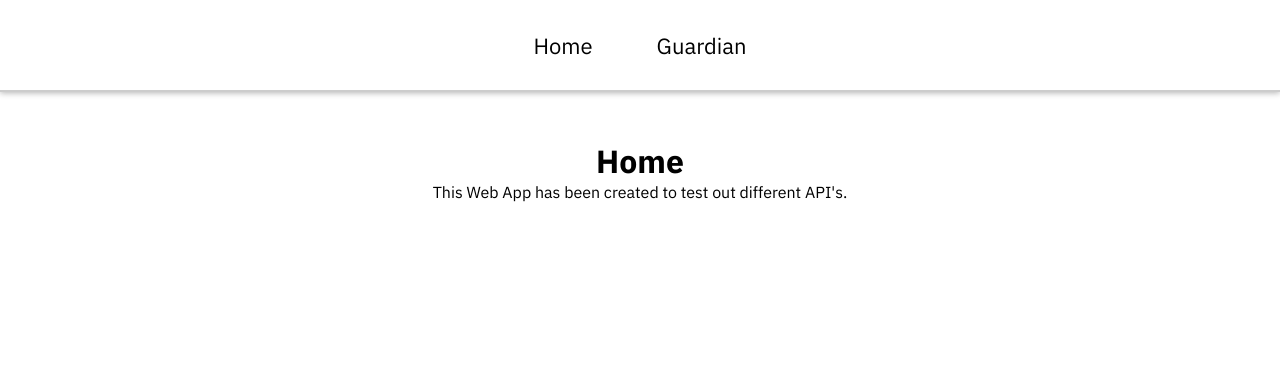
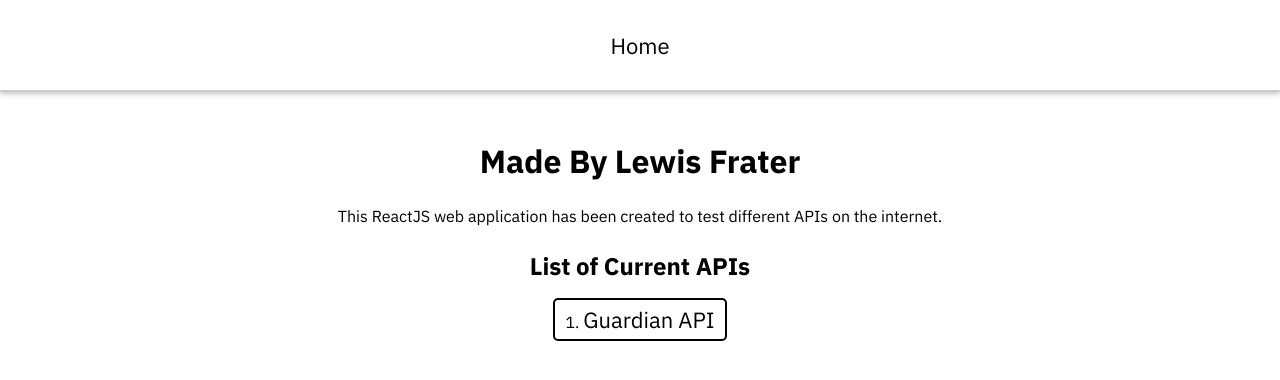
Before and after one commit to lewisf20/api-testing-grounds, a React (Create React App) app: page / in a window 1280 px wide. Shown: the top 380 px of the page. Built offline with nearby package versions, Linux system fonts and the light colour scheme.

Commit message:
Minor content adjustments- changed how to show the diff apis

```diff
--- a/src/App.js
+++ b/src/App.js
@@ -14,9 +14,6 @@ function App() {
 					<ul>
 						<li>
 							<Link to="/">Home</Link>
-						</li>
-						<li>
-							<Link to="/guardian">Guardian</Link>
 						</li>
 					</ul>
 				</nav>
--- a/src/layouts/GuardianContainer/GuardianContainer.js
+++ b/src/layouts/GuardianContainer/GuardianContainer.js
@@ -33,7 +33,10 @@ const GuardianContainer = (props) => {
 				(error) => {
 					console.err(error);
 				}
-			);
+			)
+			.catch((err) => {
+				console.error(err);
+			});
 	};
 	const handleKeyPress = (key) => {
 		if (key === 'Enter') {
@@ -70,7 +73,7 @@ const GuardianContainer = (props) => {
 		console.log('Guardian page didupdate');
 		//save in the callback to update so a page refresh
 		//does not save the response - only when the user
-		//goes back on the page it will be saved..
+		//presses back on the browser it will be saved..
 		return () => {
 			saveLocalResponse();
 		};
--- a/src/layouts/HomeContainer/HomeContainer.js
+++ b/src/layouts/HomeContainer/HomeContainer.js
@@ -1,11 +1,24 @@
 import React from 'react';
 import classes from './HomeContainer.module.css';
+import { Link } from 'react-router-dom';
 
 const HomeContainer = (props) => {
 	return (
 		<div className={classes.HomeContainer}>
-			<h1>Home</h1>
-			<p>This Web App has been created to test out different API's.</p>
+			<h1>Made By Lewis Frater</h1>
+			<p className={classes.projectDetail}>
+				This ReactJS web application has been created to test different APIs on
+				the internet.
+			</p>
+
+			<div>
+				<h2>List of Current APIs</h2>
+				<ul>
+					<li>
+						<Link to="/guardian">Guardian API</Link>
+					</li>
+				</ul>
+			</div>
 		</div>
 	);
 };
--- a/src/layouts/HomeContainer/HomeContainer.module.css
+++ b/src/layouts/HomeContainer/HomeContainer.module.css
@@ -1,3 +1,21 @@
 .HomeContainer {
 	margin: 3rem 0;
 }
+.projectDetail {
+	margin: 1.5rem 0;
+}
+
+.HomeContainer ul {
+	display: flex;
+	justify-content: center;
+
+	margin: 1rem 0;
+}
+
+.HomeContainer li {
+	list-style: decimal;
+	list-style-position: inside;
+	border: 2px solid black;
+	border-radius: 5px;
+	padding: 5px 10px;
+}
```
